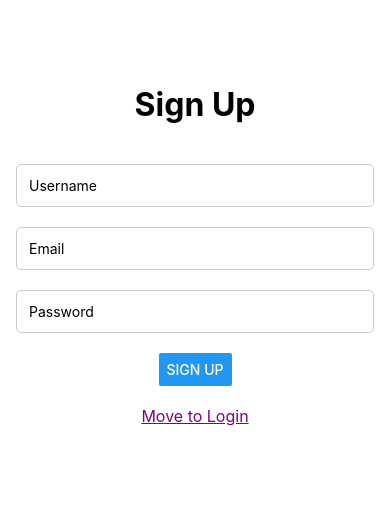
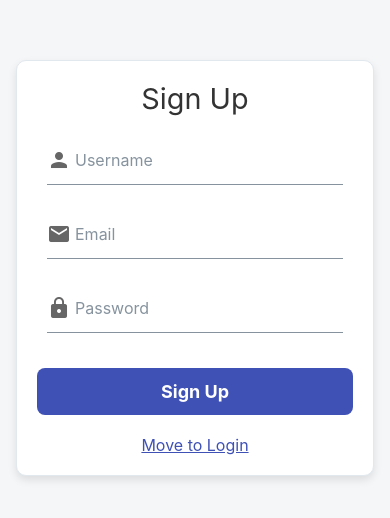
Before and after one commit to mybrudda/MovieApp, a React Native app in the folder movieTime/: screen /signUp in a window 390 px wide. Shown: the part 162-680 px from the top of the page. Built offline with nearby package versions, Linux system fonts and the light colour scheme; no server answers.

Commit message:
Home screen update and RNE UI added
In this update we have focuses mostly on adding better UI to app using RNE. We have also updated the home screen to fetch movies from tmdb api .

```diff
--- a/movieTime/components/Home.js
+++ b/movieTime/components/Home.js
@@ -1,51 +1,107 @@
 import { useNavigation } from "@react-navigation/native";
+import { format } from 'date-fns';
 import { signOut } from "firebase/auth";
 import React, { useEffect, useState } from "react";
-import { Alert, Button, StyleSheet, Text, TextInput, View } from "react-native";
+import { Alert, FlatList, StyleSheet, View } from "react-native";
+import { Button, Card, Image, Input, Text } from "react-native-elements";
+import Icon from "react-native-vector-icons/Feather";
 import { auth } from "../firebaseConfig";
 
 const Home = () => {
   const [name, setName] = useState("");
+  const [movies, setMovies] = useState([]);
+  const [searchValue, setSearchValue] = useState("");
+
+  const apiKey = "5abdca4f5f81bf07d200a0521be782ef";
+  const api = `https://api.themoviedb.org/3/discover/movie?api_key=${apiKey}&include_adult=false&include_video=false&language=en-US&page=1&sort_by=popularity.desc`;
 
   const navigation = useNavigation();
+
+  const fetchMovies = async () => {
+    try {
+      const response = await fetch(api);
+      const data = await response.json();
+      setMovies(data.results);
+
+    } catch (error) {
+      console.error("Error fetching movies", error);
+    }
+  };
 
   useEffect(() => {
     const user = auth.currentUser;
     if (user) {
       setName(user.displayName);
     }
+    fetchMovies();
   }, []);
 
   const handleLogout = async () => {
     try {
       await signOut(auth);
-
       navigation.reset({
         index: 0,
         routes: [{ name: "Login" }],
       });
     } catch (error) {
-      Alert.alert("Error Loggin out");
+      Alert.alert("Error logging out");
     }
   };
 
   return (
     <View style={styles.container}>
       <View style={styles.header}>
-        <Text style={styles.appName}>MovieTime</Text>
-        <TextInput
-          style={styles.searchInput}
-          placeholder="Search..."
-          placeholderTextColor="#888"
+        <Input
+          placeholder="Search for movies..."
+          placeholderTextColor="#666"
+          value={searchValue}
+          onChangeText={setSearchValue}
+          inputContainerStyle={styles.inputContainer}
+          leftIcon={<Icon name="search" size={24} color="#666" />}
         />
-        <Button title="Search" onPress={() => {}} />
       </View>
 
       <View style={styles.content}>
-        <Button title="Logout" onPress={handleLogout} />
-        <Text style={styles.welcomeText}>Welcome to MovieTime!</Text>
-        <Text>{name}</Text>
+        <Text h4 style={styles.welcomeText}>
+          Welcome, {name}
+        </Text>
+        <Button
+          title="Logout"
+          buttonStyle={styles.logoutButton}
+          onPress={handleLogout}
+        />
       </View>
+
+
+
+      <FlatList
+        data={movies}
+        keyExtractor={(item) => item.id.toString()}
+        renderItem={({ item }) => (
+          <Card containerStyle={styles.movieContainer}>
+            <View style={styles.cardContent}>
+              <Image
+                source={{
+                  uri: `https://image.tmdb.org/t/p/w200${
+                    item.poster_path || ""
+                  }`,
+                }}
+                style={styles.poster}
+              />
+
+              <View style={styles.movieDetails}>
+                <Text style={styles.title}>{item.title}</Text>
+                <Text style={styles.releaseDate}>
+                  {format(new Date(item.release_date), 'yyyy')}
+                </Text>
+                <Text style={styles.overview} numberOfLines={4}>
+                  {item.overview}
+                </Text>
+              </View>
+            </View>
+          </Card>
+        )}
+      />
     </View>
   );
 };
@@ -53,41 +109,65 @@ const Home = () => {
 const styles = StyleSheet.create({
   container: {
     flex: 1,
-    backgroundColor: "#fff",
+    backgroundColor: "#f5f5f5",
   },
   header: {
-    paddingTop: "15%",
-    flexDirection: "row",
-    justifyContent: "space-between",
-    alignItems: "center",
-    paddingHorizontal: 16,
-    paddingVertical: 10,
-    backgroundColor: "#f8f8f8",
-    borderBottomWidth: 1,
-    borderBottomColor: "#ccc",
+    paddingTop: "10%",
+    paddingHorizontal: 20,
+    paddingBottom: 10,
+    backgroundColor: "#3f51b5",
   },
-  appName: {
-    fontSize: 24,
-    fontWeight: "bold",
-  },
-  searchInput: {
-    flex: 1,
-    marginLeft: 10,
-    marginRight: 10,
-    height: 40,
-    borderColor: "#ccc",
-    borderWidth: 1,
-    borderRadius: 5,
-    paddingHorizontal: 10,
+  inputContainer: {
+    backgroundColor: "#fff",
+    borderRadius: 20,
+    paddingLeft: 10,
   },
   content: {
-    flex: 1,
-    justifyContent: "center",
+    padding: 10,
     alignItems: "center",
+    borderBottomWidth: 1,
+    borderBottomColor: "#ddd",
   },
   welcomeText: {
-    fontSize: 20,
+    fontSize: 18,
     fontWeight: "500",
+    color: "#444",
+    marginBottom: 5,
+  },
+  logoutButton: {
+    backgroundColor: "#e57373",
+    borderRadius: 5,
+  },
+  movieContainer: {
+    padding: 20,
+    borderRadius: 10,
+    width: '95%',
+    alignSelf: 'center',
+  },
+  cardContent: {
+    flexDirection: "row",
+  },
+  poster: {
+    width: 130,
+    height: 180,
+    borderRadius: 8,
+    marginRight: 15,
+  },
+  movieDetails: {
+    flex: 1,
+    justifyContent: "space-between",
+    paddingRight: 10,
+  },
+  title: {
+    fontSize: 18,
+    fontWeight: "bold",
+    color: "#333",
+    marginBottom: 5,
+  },
+  overview: {
+    fontSize: 14,
+    color: "#666",
+    lineHeight: 20,
   },
 });
 
--- a/movieTime/components/Login.js
+++ b/movieTime/components/Login.js
@@ -1,14 +1,8 @@
 import { useNavigation } from "@react-navigation/native";
 import { signInWithEmailAndPassword } from "firebase/auth";
 import React, { useEffect, useState } from "react";
-import {
-  Button,
-  StyleSheet,
-  Text,
-  TextInput,
-  TouchableOpacity,
-  View,
-} from "react-native";
+import { StyleSheet, View } from "react-native";
+import { Button, Card, Input, Text } from "react-native-elements";
 import { auth } from "../firebaseConfig";
 
 const Login = () => {
@@ -30,8 +24,6 @@ const Login = () => {
         setEmail("");
         setPassword("");
 
-        // navigation.navigate("Home");
-
         navigation.reset({
           index: 0,
           routes: [{ name: "Home" }],
@@ -46,30 +38,48 @@ const Login = () => {
 
   return (
     <View style={styles.container}>
-      {errorMessage ? <Text style={styles.error}>{errorMessage}</Text> : null}
+      <Card containerStyle={styles.card}>
+        <Text h3 style={styles.title}>
+          Login
+        </Text>
 
-      <Text style={styles.title}>Login</Text>
+        {errorMessage ? (
+          <Text style={styles.error}>{errorMessage}</Text>
+        ) : null}
 
-      <TextInput
-        style={styles.input}
+        <Input
           placeholder="Email"
           value={email}
           onChangeText={setEmail}
+          leftIcon={{ type: "material", name: "email", color: "#666" }}
+          containerStyle={styles.inputContainer}
+          inputStyle={styles.inputText}
         />
 
-      <TextInput
-        style={styles.input}
+        <Input
           placeholder="Password"
           value={password}
           onChangeText={setPassword}
           secureTextEntry
+          leftIcon={{ type: "material", name: "lock", color: "#666" }}
+          containerStyle={styles.inputContainer}
+          inputStyle={styles.inputText}
         />
 
-      <Button title="Login" onPress={handleLogin} />
+        <Button
+          title="Login"
+          onPress={handleLogin}
+          buttonStyle={styles.button}
+          titleStyle={styles.buttonText}
+        />
 
-      <TouchableOpacity onPress={() => navigation.navigate("signUp")}>
-        <Text style={styles.linkText}>Create new account</Text>
-      </TouchableOpacity>
+        <Text
+          style={styles.linkText}
+          onPress={() => navigation.navigate("signUp")}
+        >
+          Create new account
+        </Text>
+      </Card>
     </View>
   );
 };
@@ -80,31 +90,53 @@ const styles = StyleSheet.create({
     justifyContent: "center",
     alignItems: "center",
     padding: 16,
+    backgroundColor: "#f4f6f8",
+  },
+  card: {
+    width: "100%",
+    maxWidth: 400,
+    borderRadius: 10,
+    padding: 20,
     backgroundColor: "#fff",
+    shadowColor: "#000",
+    shadowOffset: { width: 0, height: 4 },
+    shadowOpacity: 0.1,
+    shadowRadius: 8,
+    elevation: 5,
   },
   title: {
-    fontSize: 32,
-    fontWeight: "bold",
-    marginBottom: 40,
-  },
-  input: {
-    width: "100%",
-    padding: 12,
-    borderWidth: 1,
-    borderColor: "#ccc",
-    borderRadius: 5,
+    textAlign: "center",
+    color: "#333",
     marginBottom: 20,
   },
   error: {
-    color: "red",
-    marginBottom: 30,
+    color: "#d9534f",
+    marginBottom: 10,
+    textAlign: "center",
+  },
+  inputContainer: {
+    marginBottom: 15,
+  },
+  inputText: {
+    fontSize: 16,
+  },
+  button: {
+    backgroundColor: "#3f51b5",
+    paddingVertical: 12,
+    borderRadius: 8,
+    width: "100%",
+    marginTop: 10,
+  },
+  buttonText: {
+    fontSize: 18,
+    fontWeight: "bold",
   },
   linkText: {
     marginTop: 20,
     fontSize: 16,
-    color: "purple",
+    color: "#3f51b5",
+    textAlign: "center",
     textDecorationLine: "underline",
-    marginVertical: 10,
   },
 });
 
--- a/movieTime/components/signUp.js
+++ b/movieTime/components/signUp.js
@@ -1,17 +1,8 @@
 import { useNavigation } from "@react-navigation/native";
 import { createUserWithEmailAndPassword, updateProfile } from "firebase/auth";
 import React, { useEffect, useState } from "react";
-import {
-  Alert,
-  Button,
-  Keyboard,
-  StyleSheet,
-  Text,
-  TextInput,
-  TouchableOpacity,
-  TouchableWithoutFeedback,
-  View,
-} from "react-native";
+import { Keyboard, StyleSheet, TouchableWithoutFeedback, View } from "react-native";
+import { Button, Card, Input, Text } from "react-native-elements";
 import { auth } from "../firebaseConfig";
 
 const SignUp = () => {
@@ -31,11 +22,7 @@ const SignUp = () => {
 
     try {
       if (email.length > 0 && password.length > 0 && username.length > 0) {
-        const userCredential = await createUserWithEmailAndPassword(
-          auth,
-          email,
-          password
-        );
+        const userCredential = await createUserWithEmailAndPassword(auth, email, password);
         const user = userCredential.user;
 
         await updateProfile(user, {
@@ -56,7 +43,7 @@ const SignUp = () => {
       }
     } catch (error) {
       setErrorMessage(
-        "Please enter valid email address and password atleas 6 charecters long"
+        "Please enter a valid email and password (at least 6 characters long)"
       );
     }
   };
@@ -64,31 +51,57 @@ const SignUp = () => {
   return (
     <TouchableWithoutFeedback onPress={Keyboard.dismiss}>
       <View style={styles.container}>
-        {errorMessage ? <Text style={styles.error}>{errorMessage}</Text> : null}
-        <Text style={styles.title}>Sign Up</Text>
-        <TextInput
-          style={styles.input}
+        <Card containerStyle={styles.card}>
+          <Text h3 style={styles.title}>
+            Sign Up
+          </Text>
+
+          {errorMessage ? (
+            <Text style={styles.error}>{errorMessage}</Text>
+          ) : null}
+
+          <Input
             placeholder="Username"
             value={username}
             onChangeText={setUsername}
+            leftIcon={{ type: "material", name: "person", color: "#666" }}
+            containerStyle={styles.inputContainer}
+            inputStyle={styles.inputText}
           />
-        <TextInput
-          style={styles.input}
+
+          <Input
             placeholder="Email"
             value={email}
             onChangeText={setEmail}
+            leftIcon={{ type: "material", name: "email", color: "#666" }}
+            containerStyle={styles.inputContainer}
+            inputStyle={styles.inputText}
           />
-        <TextInput
-          style={styles.input}
+
+          <Input
             placeholder="Password"
-          secureTextEntry
             value={password}
             onChangeText={setPassword}
+            secureTextEntry
+            leftIcon={{ type: "material", name: "lock", color: "#666" }}
+            containerStyle={styles.inputContainer}
+            inputStyle={styles.inputText}
           />
-        <Button title="Sign Up" onPress={handleSignUp} />
-        <TouchableOpacity onPress={() => navigation.navigate("Login")}>
-          <Text style={styles.linkText}>Move to Login</Text>
-        </TouchableOpacity>
+
+          <Button
+            title="Sign Up"
+            onPress={handleSignUp}
+            buttonStyle={styles.button}
+            titleStyle={styles.buttonText}
+          />
+
+          <Text
+            style={styles.linkText}
+            onPress={() => navigation.navigate("Login")}
+          >
+            Move to Login
+          </Text>
+        </Card>
       </View>
     </TouchableWithoutFeedback>
   );
@@ -100,31 +113,53 @@ const styles = StyleSheet.create({
     justifyContent: "center",
     alignItems: "center",
     padding: 16,
+    backgroundColor: "#f4f6f8",
+  },
+  card: {
+    width: "100%",
+    maxWidth: 400,
+    borderRadius: 10,
+    padding:20,
     backgroundColor: "#fff",
+    shadowColor: "#000",
+    shadowOffset: { width: 0, height: 4 },
+    shadowOpacity: 0.1,
+    shadowRadius: 8,
+    elevation: 5,
   },
   title: {
-    fontSize: 32,
-    fontWeight: "bold",
-    marginBottom: 40,
-  },
-  input: {
-    width: "100%",
-    padding: 12,
-    borderWidth: 1,
-    borderColor: "#ccc",
-    borderRadius: 5,
+    textAlign: "center",
+    color: "#333",
     marginBottom: 20,
   },
   error: {
-    color: "red",
-    marginBottom: 30,
+    color: "#d9534f",
+    marginBottom: 10,
+    textAlign: "center",
+  },
+  inputContainer: {
+    marginBottom: 15,
+  },
+  inputText: {
+    fontSize: 16,
+  },
+  button: {
+    backgroundColor: "#3f51b5",
+    paddingVertical: 12,
+    borderRadius: 8,
+    width: "100%",
+    marginTop: 10,
+  },
+  buttonText: {
+    fontSize: 18,
+    fontWeight: "bold",
   },
   linkText: {
     marginTop: 20,
     fontSize: 16,
-    color: "purple",
+    color: "#3f51b5",
+    textAlign: "center",
     textDecorationLine: "underline",
-    marginVertical: 10,
   },
 });
 
--- a/movieTime/package.json
+++ b/movieTime/package.json
@@ -15,6 +15,7 @@
     "@react-native-google-signin/google-signin": "^13.1.0",
     "@react-navigation/native": "^6.1.18",
     "@react-navigation/stack": "^6.4.1",
+    "date-fns": "^4.1.0",
     "expo": "~51.0.28",
     "expo-status-bar": "~1.12.1",
     "firebase": "^11.0.1",
```
Also changed, not shown: 2 other files (tests, documents, lock files or other folders). Lines whose indentation alone changed are shown as unchanged.
